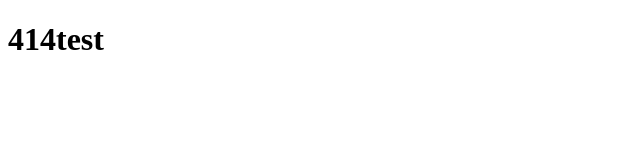
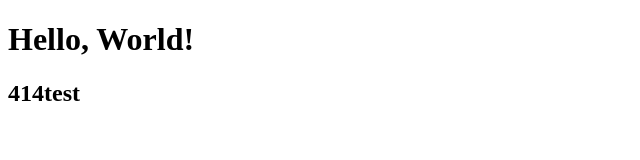
Before and after one commit to tgarben/414test, a plain HTML site: page index.html in a window 1280 px wide. Shown: the whole page, without its empty margins (0-640 px from the left). Drawn offline with Linux system fonts and the light colour scheme.

Commit message:
Added hello world

```diff
--- a/index.html
+++ b/index.html
@@ -6,6 +6,7 @@
     <title>414test</title>
 </head>
 <body>
-    <h1>414test</h1>
+    <h1>Hello, World!</h1>
+    <h2>414test</h2>
 </body>
 </html>
```
Also changed, not shown: 1 other file.
